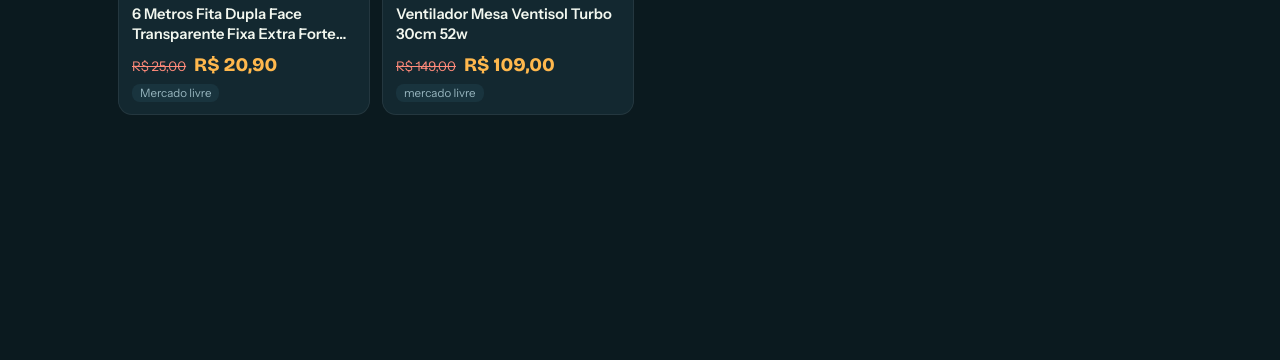
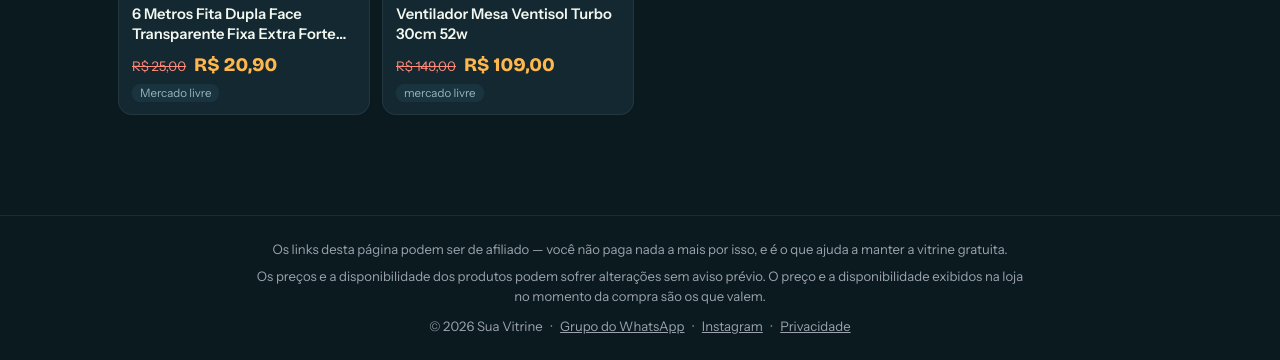
Before and after one commit to kakafi76-bit/fortech-shop, a plain HTML site: page index.html in a window 1280 px wide. Shown: the part 1929-2289 px from the top of the page. Before the commit the page ends 2104 px from the top, so only its background shows below. Drawn offline with nearby package versions, Linux system fonts and the light colour scheme.

Commit message:
Update index.html

```diff
--- a/index.html
+++ b/index.html
@@ -63,6 +63,34 @@ a{color:inherit}
 .coupon{border:1px dashed rgba(255,184,77,.55);color:var(--amber);border-radius:8px;padding:2px 8px;font-size:.72rem;font-weight:600}
 .loja{background:var(--surface-2);border-radius:8px;padding:2px 8px;font-size:.72rem;color:var(--muted)}
 .vazio{color:var(--muted);padding:30px 0;display:none}
+  .rodape-vitrine {
+  margin-top: 40px;
+  padding: 24px 16px;
+  border-top: 1px solid #1f2937;
+  text-align: center;
+  font-size: 0.82rem;
+  color: #9ca3af;
+  line-height: 1.5;
+}
+.rodape-vitrine p {
+  max-width: 780px;
+  margin: 0 auto 8px auto;
+}
+.rodape-copyright {
+  margin-top: 10px;
+  display: flex;
+  flex-wrap: wrap;
+  justify-content: center;
+  align-items: center;
+  gap: 8px;
+}
+.rodape-copyright a {
+  color: #9ca3af;
+  text-decoration: underline;
+}
+.rodape-copyright a:hover {
+  color: #f9fafb;
+}
 </style>
 </head>
 <body>
@@ -290,5 +318,22 @@ a{color:inherit}
     });
   });
 </script>
+  <footer class="rodape-vitrine">
+  <p>
+    Os links desta página podem ser de afiliado — você não paga nada a mais por isso, e é o que ajuda a manter a vitrine gratuita.
+  </p>
+  <p>
+    Os preços e a disponibilidade dos produtos podem sofrer alterações sem aviso prévio. O preço e a disponibilidade exibidos na loja no momento da compra são os que valem.
+  </p>
+  <div class="rodape-copyright">
+    <span>© 2026 Sua Vitrine</span>
+    <span>·</span>
+    <a href="#whatsapp" target="_blank" rel="noopener noreferrer">Grupo do WhatsApp</a>
+    <span>·</span>
+    <a href="#instagram" target="_blank" rel="noopener noreferrer">Instagram</a>
+    <span>·</span>
+    <a href="#privacidade">Privacidade</a>
+  </div>
+</footer>
 </body>
 </html>
```
